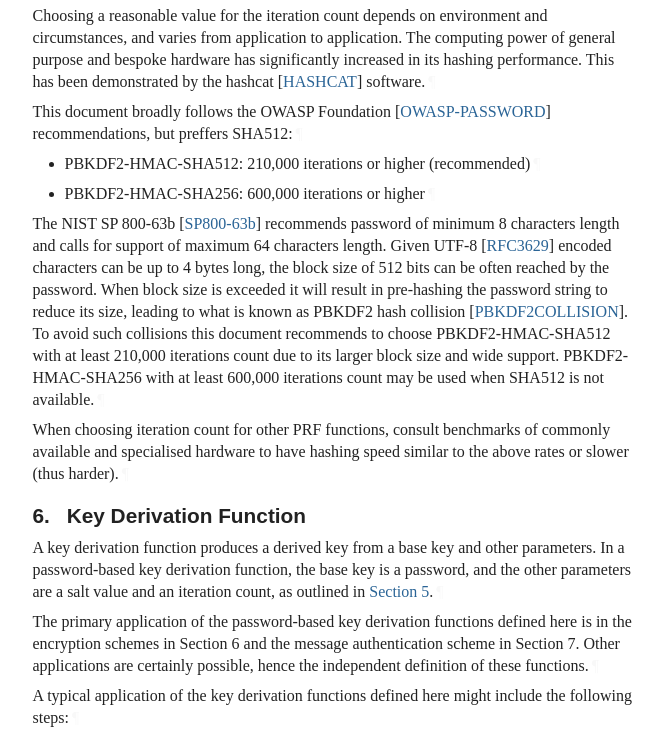
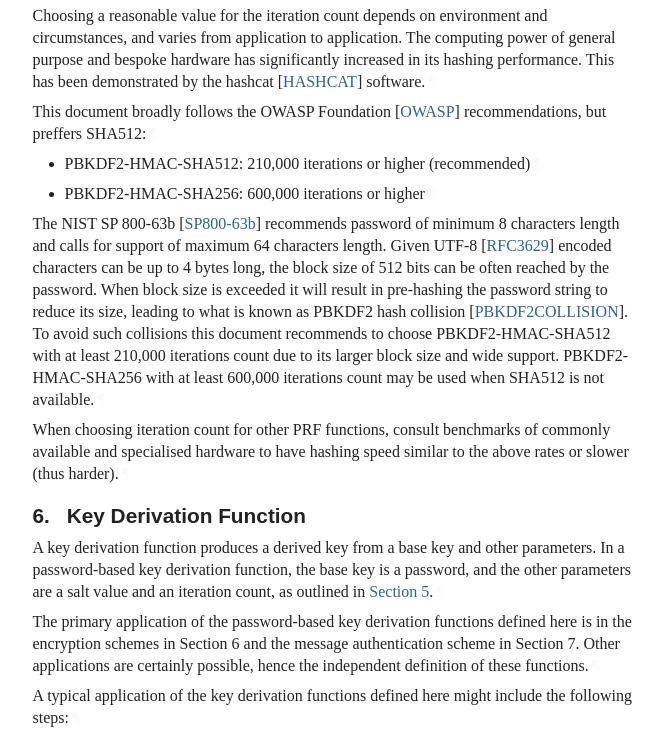
Before and after one commit to xnox/draft-xnox-pkcs5-v2dot2, a plain HTML site: page main/draft-xnox-pkcs5-v2dot2.html in a window 1280 px wide. Shown: the part 4899-5633 px from the top of the page, without its empty margins (92-755 px from the left). Drawn offline with Linux system fonts and the light colour scheme; a web font is replaced by a local one.

Commit message:
Script updating gh-pages from a3510b7. [ci skip]

```diff
--- a/main/draft-xnox-pkcs5-v2dot2.html
+++ b/main/draft-xnox-pkcs5-v2dot2.html
@@ -1496,7 +1496,7 @@ environment and circumstances, and varies from application to
 application. The computing power of general purpose and bespoke
 hardware has significantly increased in its hashing performance. This
 has been demonstrated by the hashcat <span>[<a href="#HASHCAT" class="cite xref">HASHCAT</a>]</span> software.<a href="#section-5.2-2" class="pilcrow">¶</a></p>
-<p id="section-5.2-3">This document broadly follows the OWASP Foundation <span>[<a href="#OWASP-PASSWORD" class="cite xref">OWASP-PASSWORD</a>]</span>
+<p id="section-5.2-3">This document broadly follows the OWASP Foundation <span>[<a href="#OWASP" class="cite xref">OWASP</a>]</span>
 recommendations, but preffers SHA512:<a href="#section-5.2-3" class="pilcrow">¶</a></p>
 <ul class="normal">
 <li class="normal" id="section-5.2-4.1">
@@ -1758,7 +1758,7 @@ degenerating into a small set of values.<a href="#section-6.1-11" class="pilcrow
         <dd>
 <span class="refAuthor">Morris, R.</span> and <span class="refAuthor">K. Thompson</span>, <span class="refTitle">"Password security: a case history"</span>, <span class="refContent">Association for Computing Machinery (ACM)</span>, <span class="seriesInfo">Communications of the ACM vol. 22, no. 11, pp. 594-597</span>, <span class="seriesInfo">DOI 10.1145/359168.359172</span>, <time datetime="1979-11" class="refDate">November 1979</time>, <span>&lt;<a href="https://doi.org/10.1145/359168.359172">https://doi.org/10.1145/359168.359172</a>&gt;</span>. </dd>
 <dd class="break"></dd>
-<dt id="OWASP-PASSWORD">[OWASP-PASSWORD]</dt>
+<dt id="OWASP">[OWASP]</dt>
         <dd>
 <span class="refAuthor">Cheat Sheets Series Team</span>, <span class="refTitle">"OWASP Cheat Sheet Series - Password Storage Cheat Sheet"</span>, <time datetime="2025" class="refDate">2025</time>, <span>&lt;<a href="https://cheatsheetseries.owasp.org/cheatsheets/Password_Storage_Cheat_Sheet.html">https://cheatsheetseries.owasp.org/cheatsheets/Password_Storage_Cheat_Sheet.html</a>&gt;</span>. </dd>
 <dd class="break"></dd>
```
Also changed, not shown: main/draft-xnox-pkcs5-v2dot2.txt.
